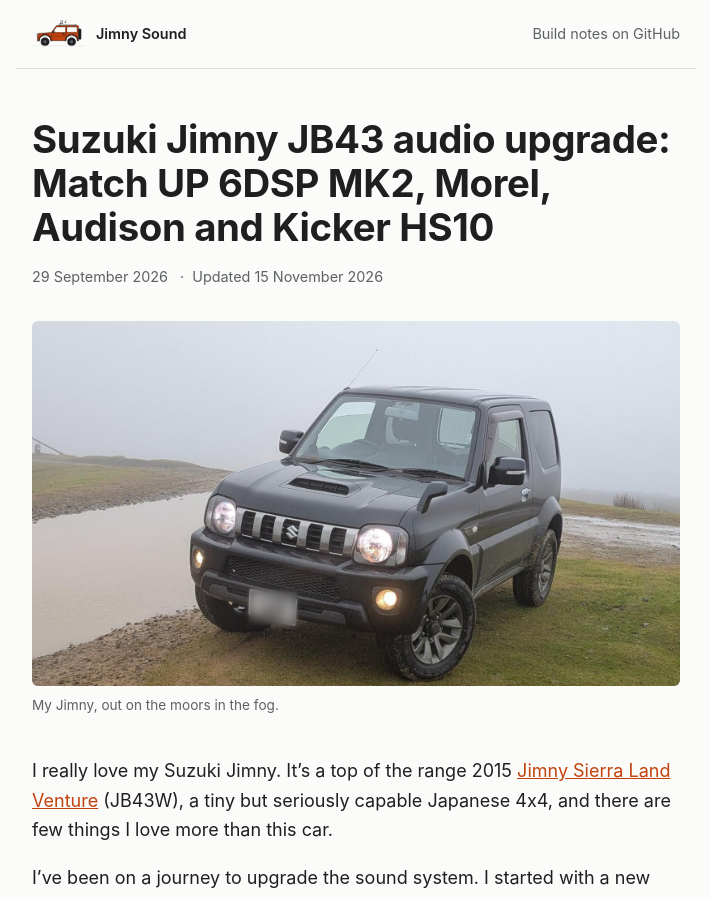
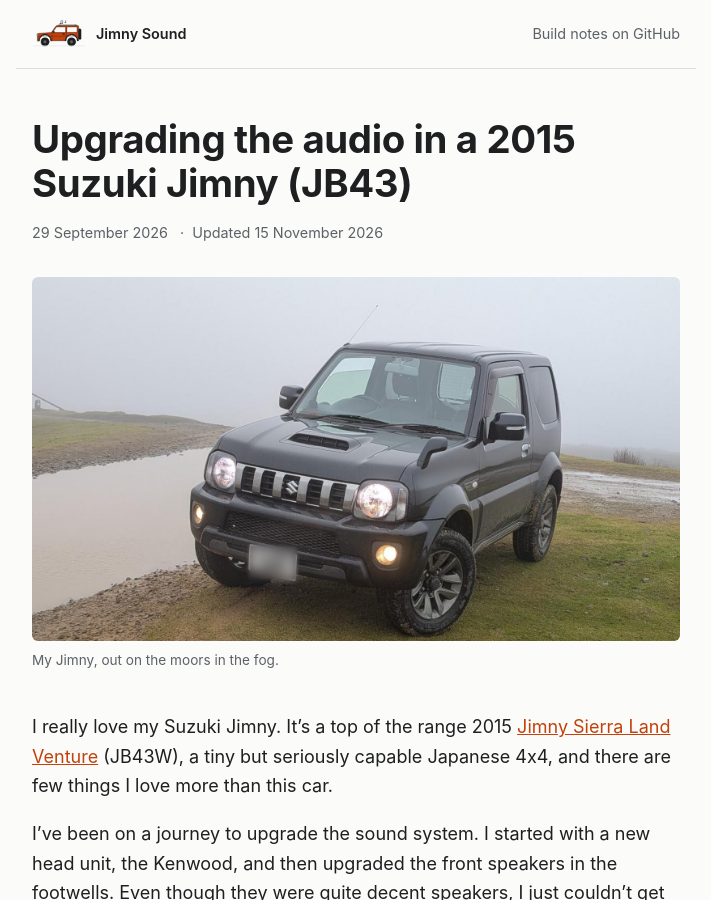
Before and after one commit to badsyntax/jimny-sound, a Jekyll site: the page built from docs/index.md, in a window 1280 px wide and 900 px high. Shown: the whole window, without its empty margins (284-995 px from the left). Built offline with Jekyll 4.4.1, drawn with Linux system fonts in a browser that asks for light colours.

Commit message:
Blog: keep the original on-page heading, SEO title only in <title>
Co-Authored-By: Claude Opus 5.5 <noreply@anthropic.com>
Claude-Session: https://claude.ai/code/session_01WsXv8C372EAMpBpkawni9x

```diff
--- a/docs/_layouts/default.html
+++ b/docs/_layouts/default.html
@@ -227,7 +227,7 @@
   <main>
     <article>
       <header class="post-header">
-        <h1>{{ page.title }}</h1>
+        <h1>{{ page.heading | default: page.title }}</h1>
         <div class="meta">
           {% if page.author %}<span>By {{ page.author }}</span>{% endif %}
           {% if page.date %}<span><time datetime="{{ page.date | date_to_xmlschema }}">{{ page.date | date: "%-d %B %Y" }}</time></span>{% endif %}
--- a/docs/index.md
+++ b/docs/index.md
@@ -1,5 +1,6 @@
 ---
 layout: default
+heading: Upgrading the audio in a 2015 Suzuki Jimny (JB43)
 title: "Suzuki Jimny JB43 audio upgrade: Match UP 6DSP MK2, Morel, Audison and Kicker HS10"
 description: "How I upgraded the sound system in a 2015 Suzuki Jimny JB43: a Match UP 6DSP MK2 DSP amp in the glovebox, Morel MW4 and Audison Voce front speakers, two Harman Kardon Feel 700 underseat subs and a Kicker Hideaway HS10 hidden in the boot. With wiring, photos, DSP tuning, costs and an owner's review of the Match amp."
 date: 2026-09-29
```
